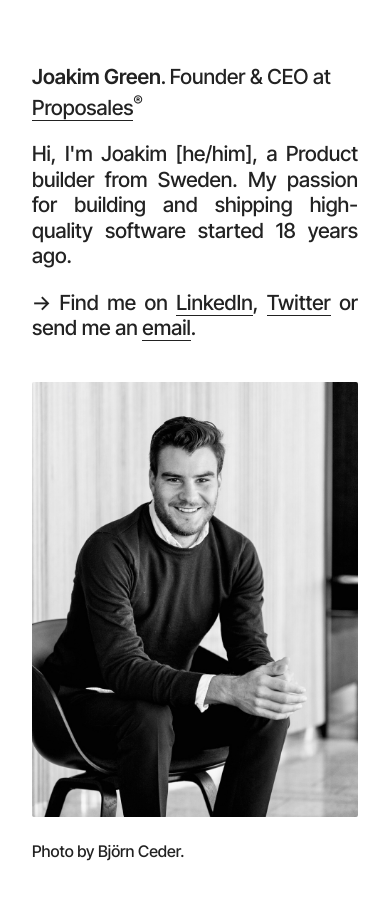
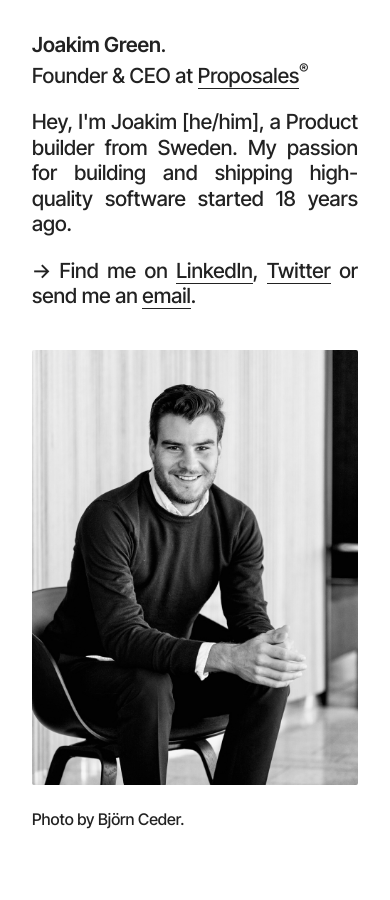
Before and after one commit to joakimgreen/joakimgreen.github.io, a plain HTML site: page index.html in a window 390 px wide. Drawn offline with Linux system fonts and the light colour scheme.

Commit message:
Updated responsive styling

```diff
--- a/index.html
+++ b/index.html
@@ -22,7 +22,7 @@
 	<body>
 		<h1><strong>Joakim Green</strong>.</h1>
 		<h3>Founder & CEO at <a href="https://proposales.com">Proposales</a><sup>&reg;</sup></h3>
-		<p>Hi, I'm Joakim [he/him], a Product builder from Sweden. My passion for building and shipping high-quality software started 18 years ago.</p>
+		<p>Hey, I'm Joakim [he/him], a Product builder from Sweden. My passion for building and shipping high-quality software started 18 years ago.</p>
 		<p>-> Find me on <a href="https://www.linkedin.com/in/joakimgreen/">LinkedIn</a>, <a href="http://twitter.com/joakimgreen">Twitter</a> or send me an <a href="mailto:info@joakimgreen.com">email</a>.</p>
 		<br/>
 		<img src="joakim.jpg" alt="Joakim Green" />
--- a/main.css
+++ b/main.css
@@ -9,7 +9,7 @@ body {
 	color: #222;
 	cursor: default;
 	padding: 2rem;
-	margin-top: 2rem;
+	margin-top: 3rem;
 }
 a {
 	cursor:  pointer !important;
@@ -35,6 +35,7 @@ h1, h1 *, h3, h3 *, p, p * {
 }
 h1, h3 {
 	display: inline;
+	text-align: left;
 }
 strong {
 	font-weight: 600 !important;
@@ -65,3 +66,11 @@ img {
 	margin-bottom: 20px;
 	max-width: 458px;
 }
+@media only screen and (max-width: 498px) {
+	body {
+	  margin-top: 0;
+	}
+	h3 {
+		display: block;
+	}
+  }
```
